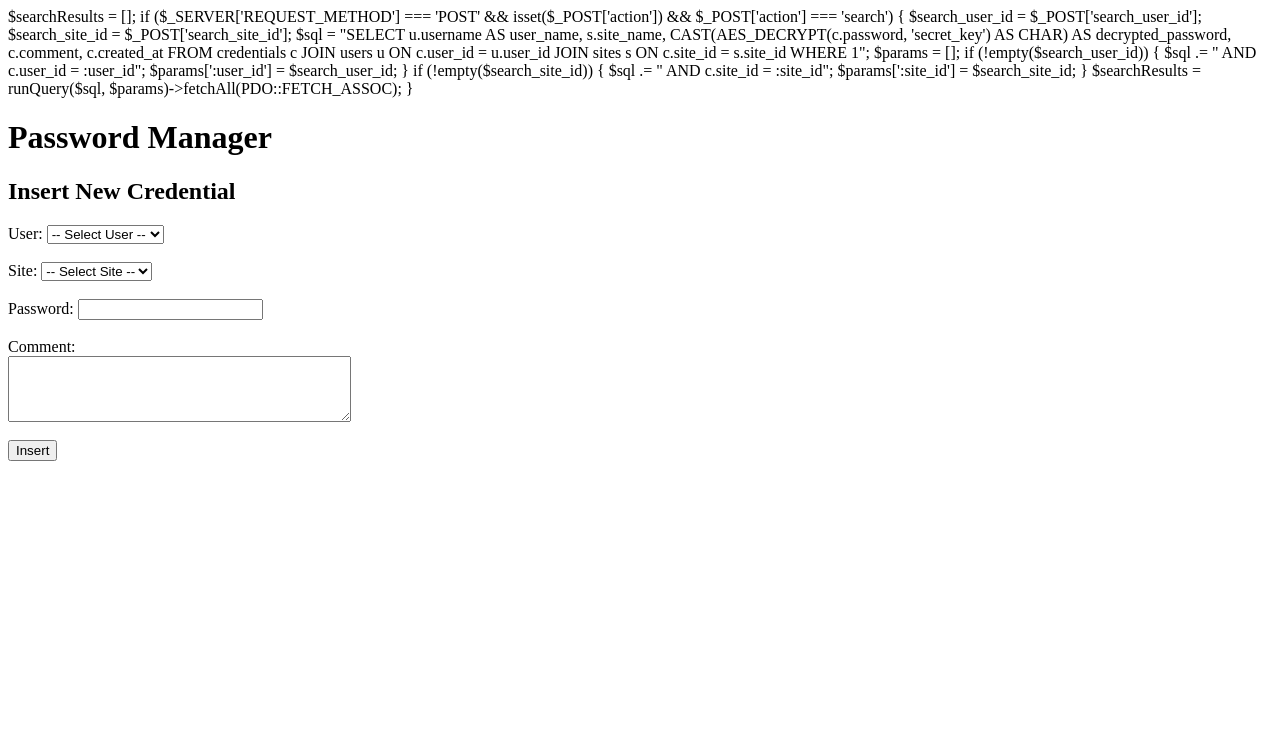
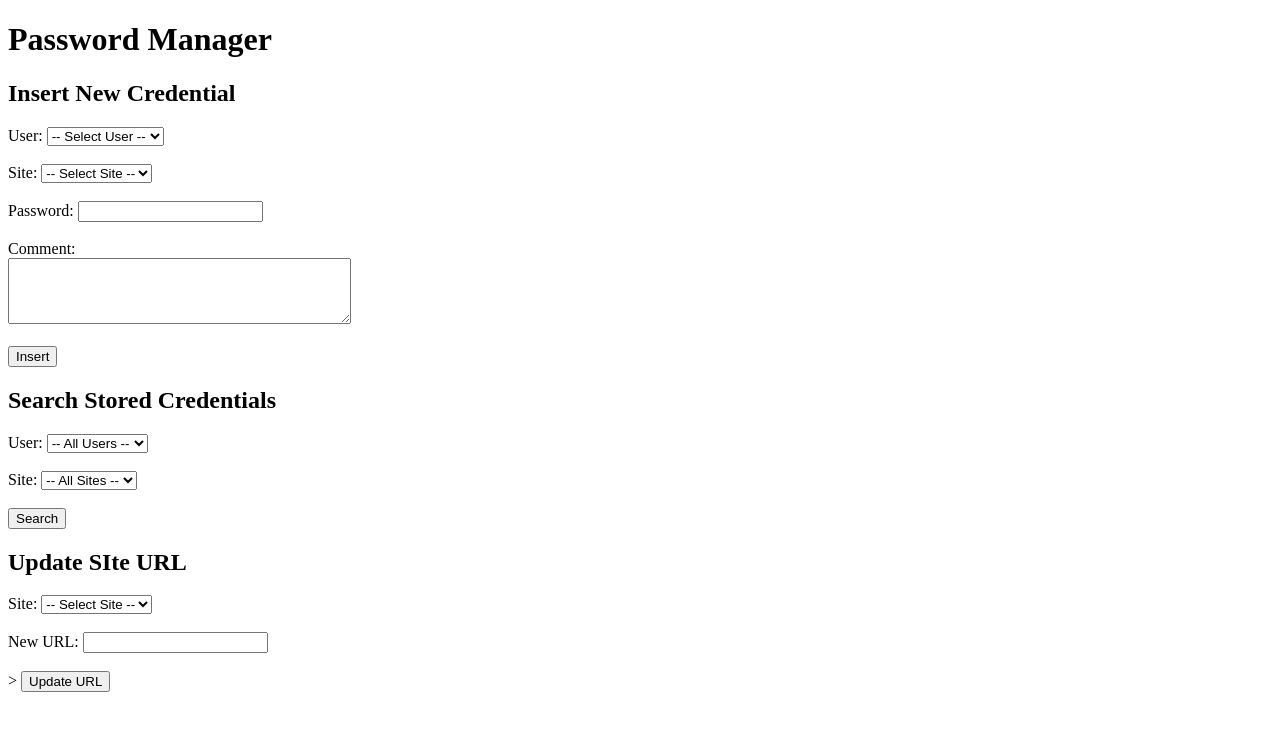
Before and after one commit to AlbertV1810/assignment-3--principles-of-databases--cs-365--fall-2025, a PHP site: page / in a window 1280 px wide. Shown: the top 731 px of the page. Run offline with PHP 8.4, Linux system fonts and the light colour scheme; data comes from the database, SQL or seed files in the repository.

Commit message:
search+update

```diff
--- a/index.php
+++ b/index.php
@@ -20,10 +20,24 @@ if ($_SERVER['REQUEST_METHOD'] === 'POST' && isset($_POST['action']) && $_POST['
     $message = "Credential inserted successfully!";
 }
 
+if ($_SERVER['REQUEST_METHOD'] === 'POST' && isset($_POST['action']) && $_POST['action'] === 'update'){
+    $site_id = $_POST['update_side_id'];
+    $new_url = $_POST['new_url'];
+
+    $sql = "UPDATE sites SET url = :url WHERE site_id = :site_id";
+    runQuery($sql, [
+        ':url' => $new_url,
+        ':site_id' => $site_id
+    ]);
+
+    $message = "Site URL updated successfully!";
+}
+
 $users = runQuery("SELECT user_id, username FROM users")->fetchAll(PDO::FETCH_ASSOC);
 $sites = runQuery("SELECT site_id, site_name FROM sites")->fetchAll(PDO::FETCH_ASSOC);
 ?>
 
+<?php
 $searchResults = [];
 
 if ($_SERVER['REQUEST_METHOD'] === 'POST' && isset($_POST['action']) && $_POST['action'] === 'search') {
@@ -52,6 +66,7 @@ if ($_SERVER['REQUEST_METHOD'] === 'POST' && isset($_POST['action']) && $_POST['
 
     $searchResults = runQuery($sql, $params)->fetchAll(PDO::FETCH_ASSOC);
 }
+?>
 
 <!DOCTYPE html>
 <html>
@@ -94,5 +109,67 @@ if ($_SERVER['REQUEST_METHOD'] === 'POST' && isset($_POST['action']) && $_POST['
 
         <button type="submit">Insert</button>
     </form>
+
+    <h2>Search Stored Credentials</h2>
+    <form method="POST">
+        <input type="hidden" name="action" value="search">
+
+        <label>User:</label>
+        <select name="search_user_id">
+            <option value="">-- All Users --</option>
+            <?php foreach ($users as $user): ?>
+                <option value="<?= $user['user_id'] ?>"><?= htmlspecialchars($user['username']) ?></option>
+            <?php endforeach; ?>
+        </select><br><br>
+
+        <label>Site:</label>
+        <select name="search_site_id">
+            <option value="">-- All Sites --</option>
+            <?php foreach ($sites as $site): ?>
+                <option value="<?= $site['site_id'] ?>"><?= htmlspecialchars($site['site_name']) ?></option>
+            <?php endforeach; ?>
+        </select><br><br>
+
+        <button type="submit">Search</button>
+    </form>
+
+    <?php if (!empty($searchResults)): ?>
+        <h3>Search Results</h3>
+        <table border="1">
+            <tr>
+                <th>User</th>
+                <th>Site</th>
+                <th>Password</th>
+                <th>Comment</th>
+                <th>Created At</th>
+            </tr>
+            <?php foreach ($searchResults as $row): ?>
+                <tr>
+                    <td><?= htmlspecialchars($row['user_name']) ?></td>
+                    <td><?= htmlspecialchars($row['site_name']) ?></td>
+                    <td><?= htmlspecialchars($row['decrypted_password']) ?></td>
+                    <td><?= htmlspecialchars($row['comment']) ?></td>
+                    <td><?= htmlspecialchars($row['created_at']) ?></td>
+                </tr>
+            <?php endforeach; ?>
+        </table>
+    <?php endif; ?>
+    <h2>Update SIte URL</h2>
+    <form method="POST">
+        <input type="hidden" name="action" value="update">
+
+        <label>Site:</label>
+        <select name="update_site_id" required>
+            <option value="">-- Select Site --</option>
+            <?php foreach ($sites as $site): ?>
+                <option value="<?= $site['site_id'] ?>"><?= htmlspecialchars($site['site_name']) ?></option>
+            <?php endforeach; ?>
+        </select><br><br>
+
+        <label> New URL:</label>
+        <input type="text" name="new_url" required><br><br>>
+
+        <button type="submit">Update URL</button>
+    </form>
 </body>
 </html>
```
